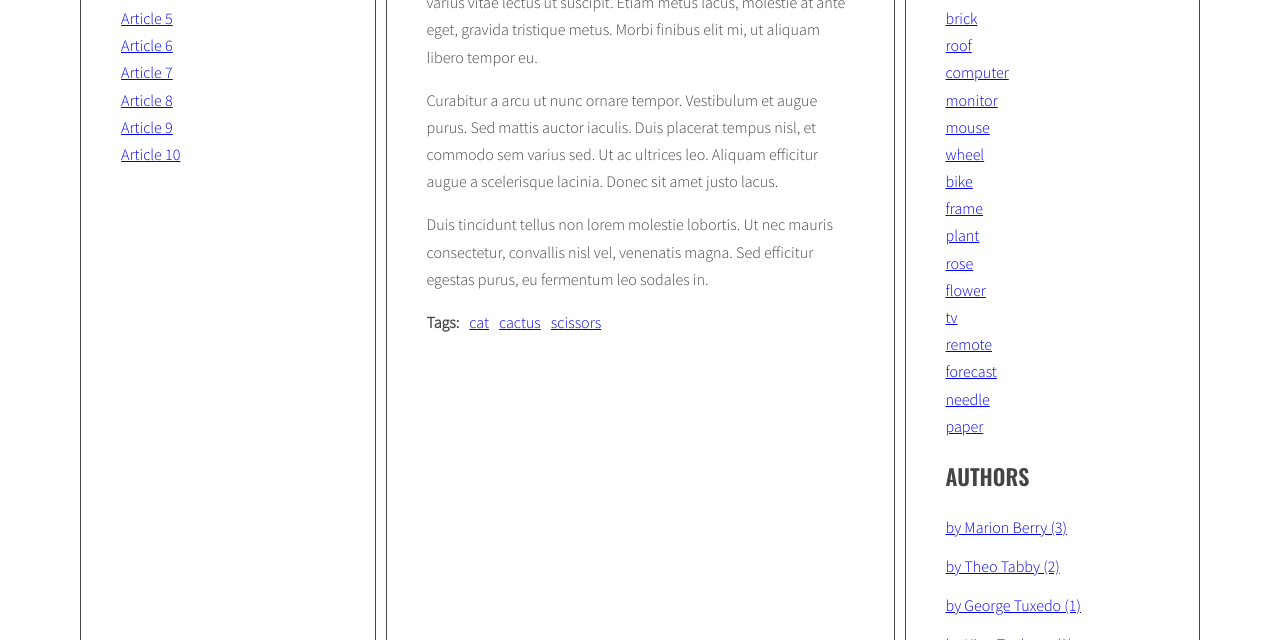
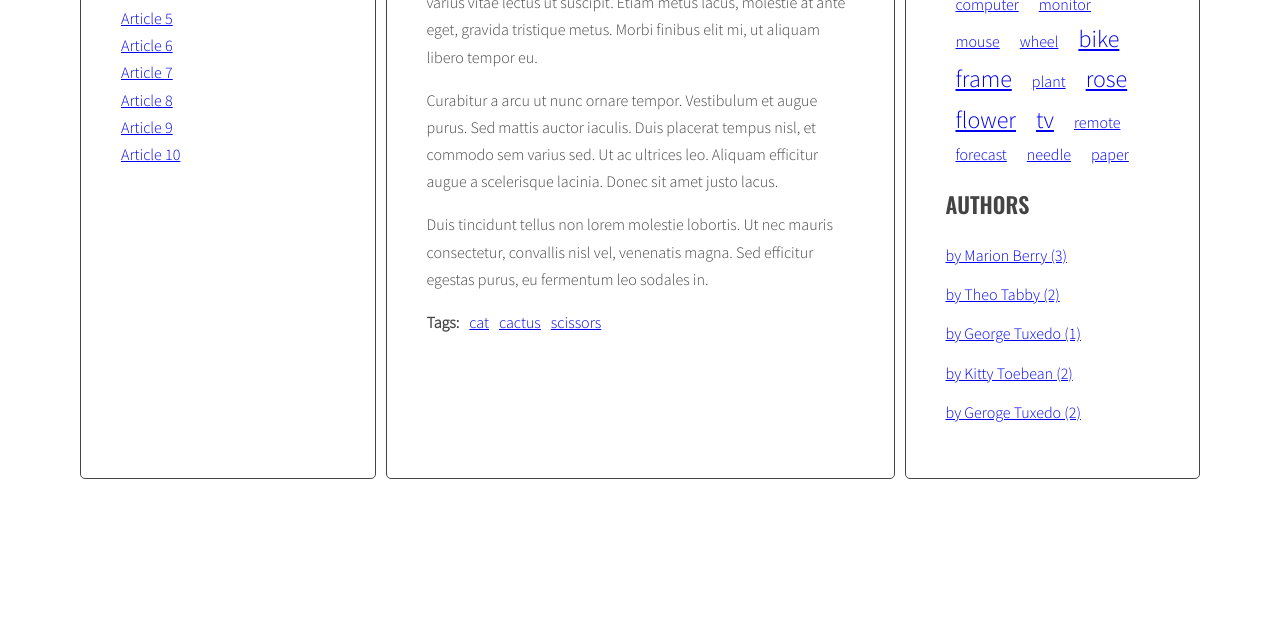
Before and after one commit to LeszekWydro/javascript-blog, a website: page index.html in a window 1280 px wide. Shown: the part 462-1102 px from the top of the page. After the commit the page ends 949 px from the top, so only its background shows below. Drawn offline with nearby package versions, Linux system fonts and the light colour scheme.

Commit message:
Add tag cloud with styling

```diff
--- a/js/script.js
+++ b/js/script.js
@@ -89,22 +89,22 @@ generateTitleLinks();
 
 function calculateTagsParams(tags){
   const params = {
-    min: 0,
-    max: 999999
+    min: 9999,
+    max: 0
   };
 
   for(let tag in tags){
-    console.log(tag + ' is used ' + tags[tag] + ' times');
+    console.log(tag + ' is used ' + tags[tag] + ' times ');
 
-    if(tags[tag] > params.min) {
-      params.min = tags[tag];
-    }
     if(tags[tag] > params.max){
       params.max = tags[tag];
     }
-
+    else if(tags[tag] < params.min){
+      params.min = tags[tag];
+    }
   }
   return params;
+
 }
 
 function calculateTagClass(count, params){
--- a/sass/style.scss
+++ b/sass/style.scss
@@ -129,6 +129,28 @@ body {
     padding-right: 10px;
   }
 }
+
 .data-tags {
   tab-size: 5;
 }
+
+.tags li {
+  display: inline-block;
+  padding: 0 10px;
+}
+
+.tag-size-1 {
+  font-size: 100%;
+}
+.tag-size-2 {
+  font-size: 120%;
+}
+.tag-size-3 {
+  font-size: 150%;
+}
+.tag-size-4 {
+  font-size: 170%;
+}
+.tag-size-5 {
+  font-size: 200%;
+}
```
Also changed, not shown: css/style.css, 1 other file.
